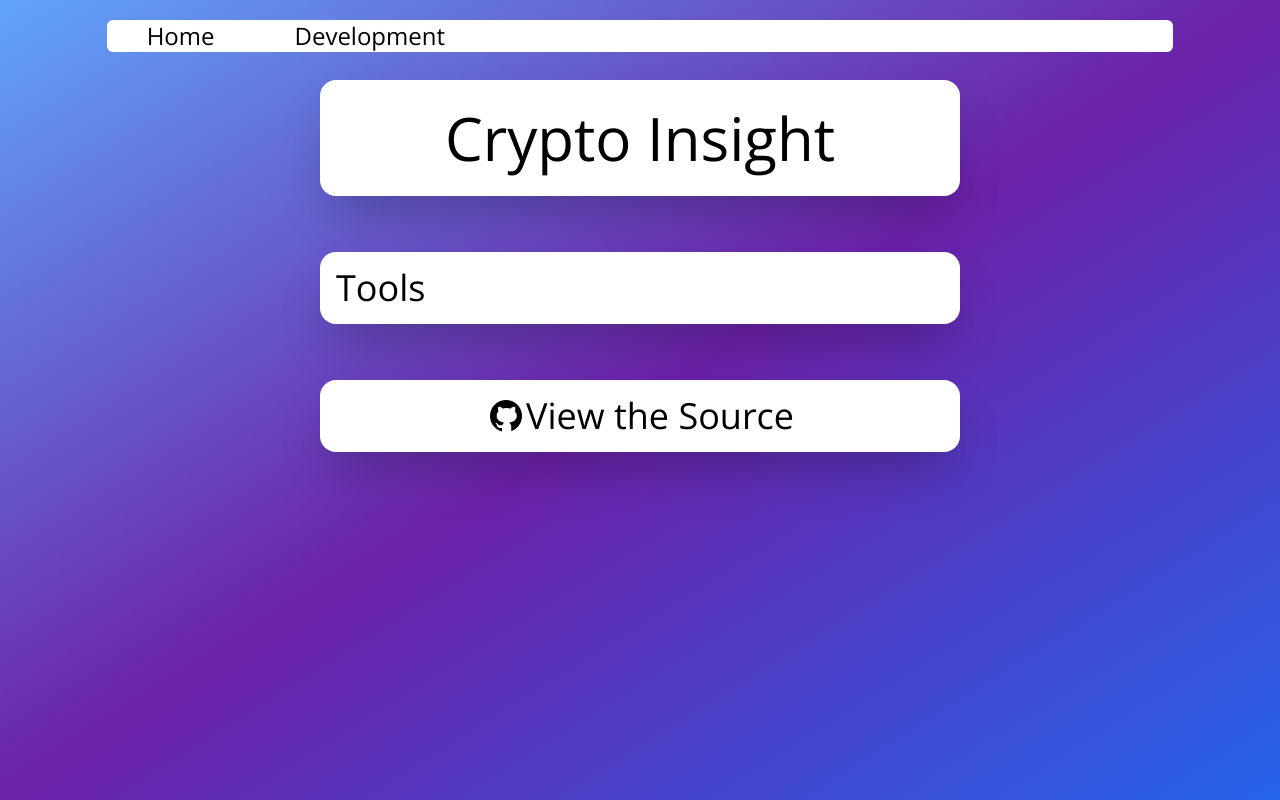
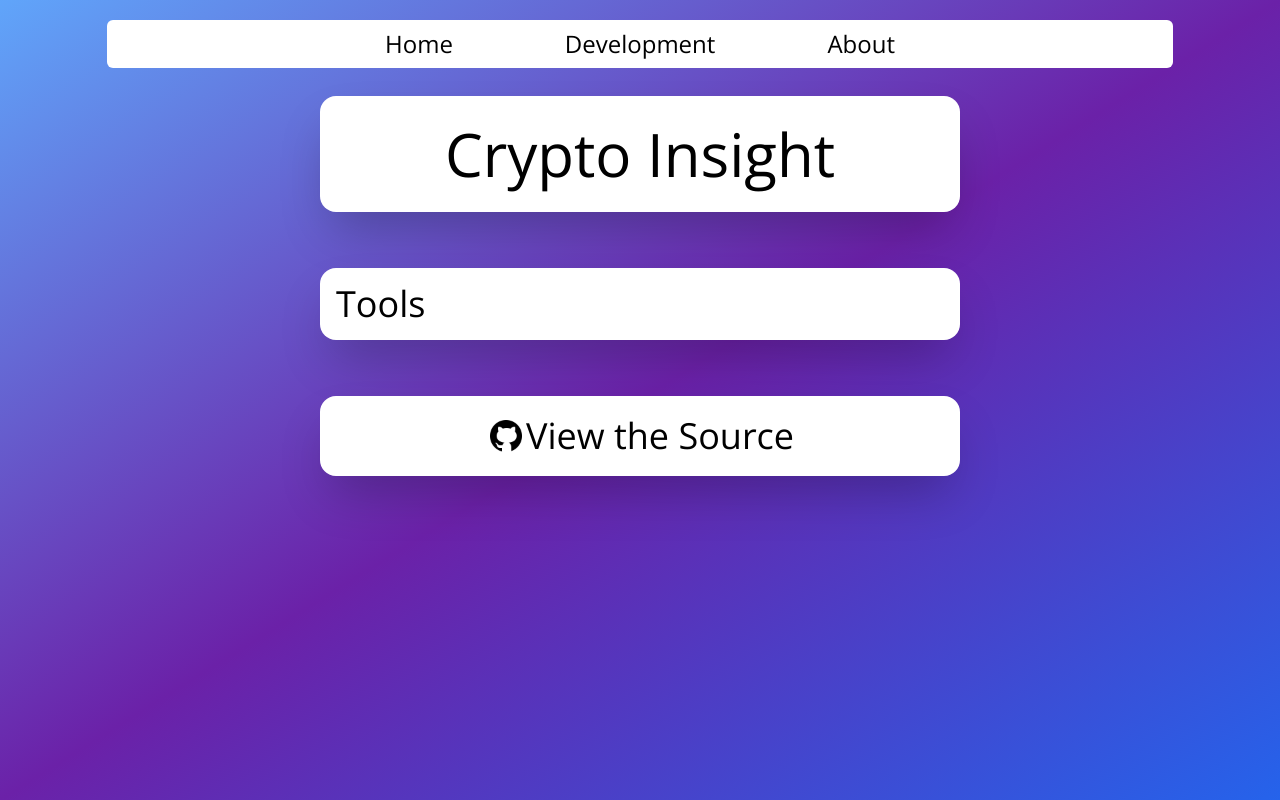
Before and after one commit to m9m/CryptoInsight, a Node server app: page /home in a window 1280 px wide. Run offline with Node 20, Linux system fonts and the light colour scheme; style sheets or scripts are compiled from the project's sources.

Commit message:
finished navbar and added development page

```diff
--- a/views/home.ejs
+++ b/views/home.ejs
@@ -15,9 +15,10 @@
         <main role="main" class="flex flex-col w-full h-screen">
 
             <nav class="z-20 w-5/6 mx-auto mt-5 text-2xl bg-white rounded-md">
-                <ul class="flex flex-row">
-                    <li class="transition duration-500 ease-in-out hover:bg-blue-500"><a class="px-10 py-5 " href="/home">Home</a></li>
-                    <li><a class="px-10 py-5" href="/development">Development</a></li>
+                <ul class="flex flex-row justify-center px-3">
+                    <li class="p-2 mx-2 transition-colors duration-500 ease-in-out hover:bg-gray-200"><a class="px-10 py-5 " href="/home">Home</a></li>
+                    <li class="p-2 mx-2 transition-colors duration-500 ease-in-out hover:bg-gray-200"><a class="px-10 py-5" href="/development">Development</a></li>
+                    <li class="p-2 mx-2 transition-colors duration-500 ease-in-out hover:bg-gray-200"><a class="px-10 py-5" href="/about">About</a></li>
                 </ul>
             </nav>
 
@@ -30,7 +31,7 @@
             </div>
 
             <a href="https://github.com/m9m/CryptoInsight">
-                <div class="flex flex-row justify-center p-4 mx-auto bg-white border-black border-solid shadow-2xl my-7 rounded-2xl sm:w-4/5 md:w-3/4 xl:w-1/2">
+                <div class="flex flex-row justify-center p-4 mx-auto transition-colors duration-500 ease-in-out bg-white border-4 border-white border-solid shadow-2xl hover:border-blue-900 my-7 rounded-2xl sm:w-4/5 md:w-3/4 xl:w-1/2">
                     <img class="w-10 h-10" src="/images/github.png" alt="github logo">
                     <h2 class="text-4xl">View the Source</h2>
                 </div>
```
